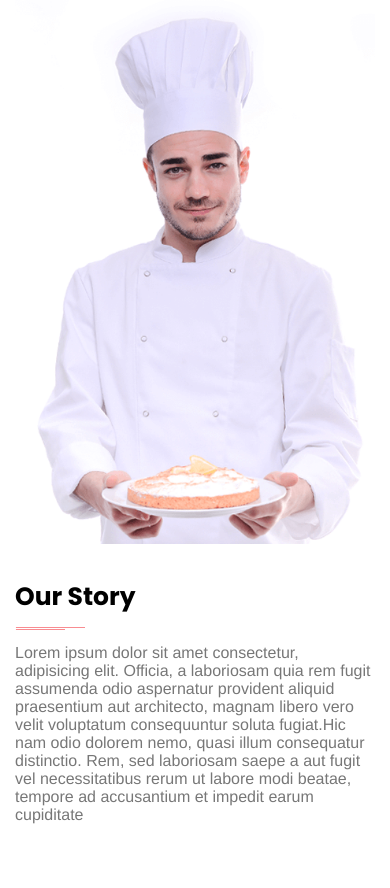
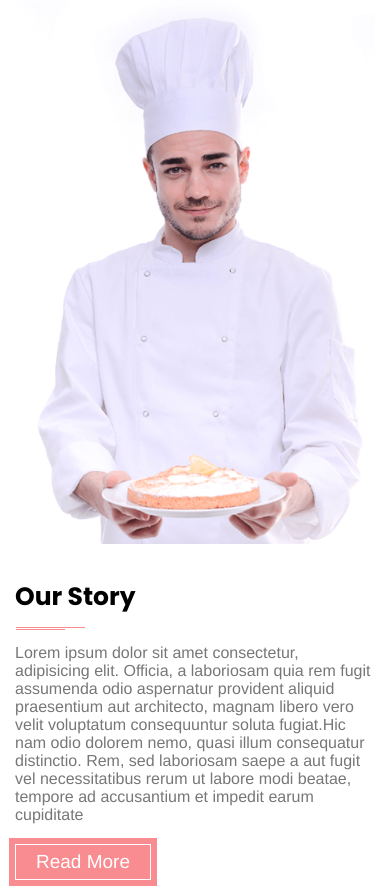
Before and after one commit to yeg003/Glorias-bakery, a website: page index.html in a window 390 px wide. Shown: the part 215-1103 px from the top of the page. Drawn offline with nearby package versions, Linux system fonts and the light colour scheme; a web font is replaced by a local one.

Commit message:
about section completed for mobile

```diff
--- a/index.html
+++ b/index.html
@@ -28,6 +28,7 @@
             </nav>
         </header>
     </section>
+    <!--About Section-->
     <section id="about-section">
         <div class="wrapper">
             <h1 class="title">About us</h1>
@@ -39,6 +40,8 @@
                 <h3 class="">Our Story</h3>
                 <img src="/src/img/divider_2.png" alt="sub-divider">
                 <p>Lorem ipsum dolor sit amet consectetur, adipisicing elit. Officia, a laboriosam quia rem fugit assumenda odio aspernatur provident aliquid praesentium aut architecto, magnam libero vero velit voluptatum consequuntur soluta fugiat.Hic nam odio dolorem nemo, quasi illum consequatur distinctio. Rem, sed laboriosam saepe a aut fugit vel necessitatibus rerum ut labore modi beatae, tempore ad accusantium et impedit earum cupiditate</p>
+
+                <a class= "btn"href="#">Read More</a>
             </div>
         </div>
 
--- a/src/sass/style.scss
+++ b/src/sass/style.scss
@@ -87,6 +87,18 @@
         p{
             font-family: 'Arimo', sans-serif;
             color:#777;
+            padding-bottom: 20px;
+        }
+        .btn{
+            background: #f88c91;
+            box-shadow: 0px 0px 0px 6px #f88c91;
+            border: 1px solid white;
+            padding: 6px 20px;
+            font-size: 19px;
+            display: inline-block;
+            color: #fff;
+            text-decoration: none;
+            font-family: 'Arimo',sans-serif;
         }
     }
 }
```
Also changed, not shown: dist/css/style.min.css, 1 other file.
